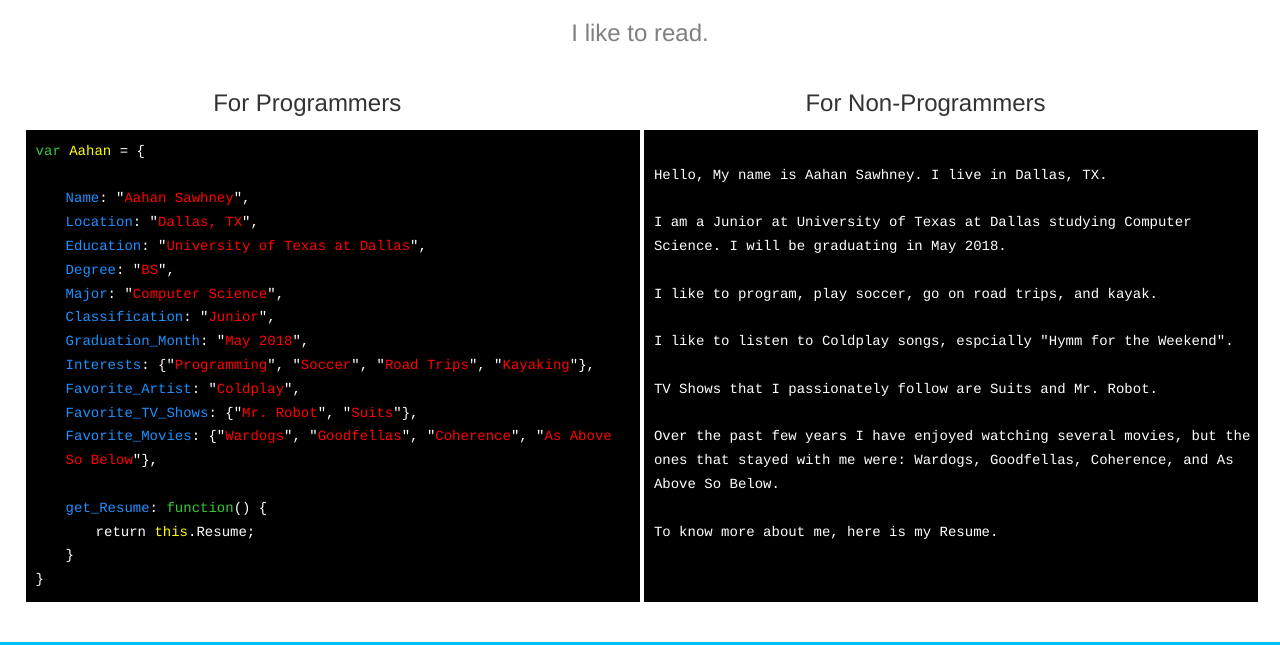
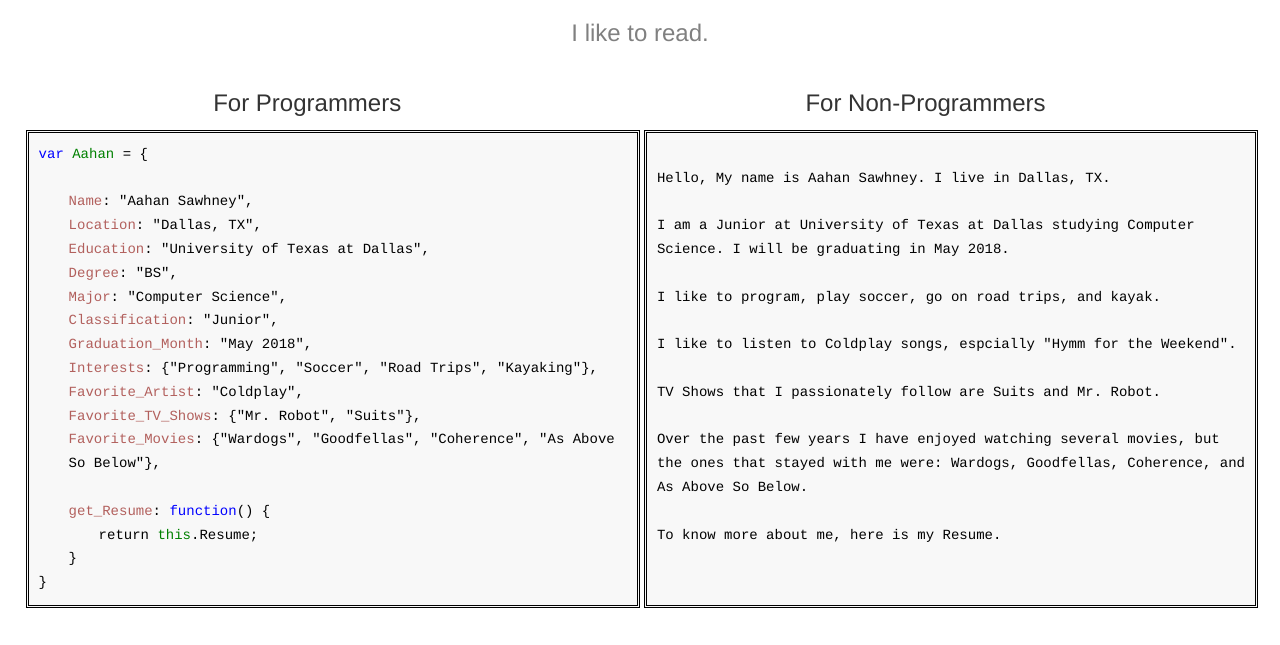
Before and after one commit to aahan96/aahan96.github.io, a plain HTML site: page index.html in a window 1280 px wide. Shown: the part 114-759 px from the top of the page. Drawn offline with nearby package versions, Linux system fonts and the light colour scheme.

Commit message:
changed color scheme for code

```diff
--- a/index.html
+++ b/index.html
@@ -37,7 +37,7 @@
        <div class="type">For Non-Programmers</div>
 
         <div id="info">
-            <span class="res_word">var</span> <span style="color: yellow">Aahan</span> = {  <br><br>
+            <span class="res_word">var</span> <span style="color: green">Aahan</span> = {  <br><br>
             <div class="indent">
                 <span class="var_word">Name</span>: "<span class="str_word">Aahan Sawhney</span>", <br>
                 <span class="var_word">Location</span>: "<span class="str_word">Dallas, TX</span>",<br>
@@ -53,7 +53,7 @@
 <br>
                 <span class="var_word">get_Resume</span>: <span class="res_word">function</span>() { <br>
                     <div class = "indent">
-                        return <span style="color: yellow">this</span>.<a href="https://aahan96.github.io/Sawhney_Resume.pdf" target="_blank" class="resume">Resume</a>;<br>
+                        return <span style="color: green">this</span>.<a href="https://aahan96.github.io/Sawhney_Resume.pdf" target="_blank" class="resume" style="color: black;">Resume</a>;<br>
                     </div>
                 }
 
@@ -77,7 +77,7 @@
             <br>
             Over the past few years I have enjoyed watching several movies, but the ones that stayed with me were: Wardogs, Goodfellas, Coherence, and As Above So Below.<br>
             <br>
-            To know more about me, here is my <a href="https://aahan96.github.io/Sawhney_Resume.pdf" target="_blank" class="resume">Resume</a>.<br>
+            To know more about me, here is my <a href="https://aahan96.github.io/Sawhney_Resume.pdf" target="_blank" class="resume" style="color: black;">Resume</a>.<br>
             <br>
             <br>
             </div>
--- a/styles/style.css
+++ b/styles/style.css
@@ -31,18 +31,6 @@
     color: black;
 }
 
-.resume {
-    color: white;
-}
-
-.resume:hover {
-    color: orange;
-    font-size: 16px;
-}
-
-.resume::visited {
-    text-decoration: none;
-}
 
 #footer {
 	width: 100%;
@@ -68,6 +56,7 @@
 }
 
 #info {
+    border-style: double;
     display: inline-block;
     width: 48%;
     padding-left: 10px;
@@ -76,13 +65,14 @@
     padding-bottom: 10px;
     margin-left: 2%;
     font-family: "Courier";
-    background-color: black;
+    background-color: #F8F8F8;
     line-height: 1.7em;
-    color: white;
+    color: black;
     font-size: 14px;
 }
 
 #info2 {
+    border-style: double;
     width: 48%;
     display: inline-block;
     padding-left: 10px;
@@ -91,27 +81,27 @@
     padding-bottom: 10px;
     margin-right: 0;
     font-family: "Courier";
-    background-color: black;
+    background-color: F8F8F8;
     line-height: 1.7em;
-    color: white;
+    color: black;
     font-size: 14px;
 }
 
 .indent {
-    background-color: black;
+    background-color: F8F8F8;
     padding-left: 30px;
 }
 
 .res_word {
-    color: limegreen;
+    color: blue;
 }
 
 .var_word {
-    color: dodgerblue;
+    color: #B2605D;
 }
 
 .str_word {
-    color: red;
+    color: black;
 }
 
 .nodisplay {
@@ -138,3 +128,17 @@
     color: black;
     text-decoration: none;
 }
+
+.resume {
+    color: black;
+}
+
+.resume:hover {
+    color: orange;
+    font-size: 16px;
+}
+
+.resume::visited {
+    text-decoration: none;
+    color: black;
+}
```
